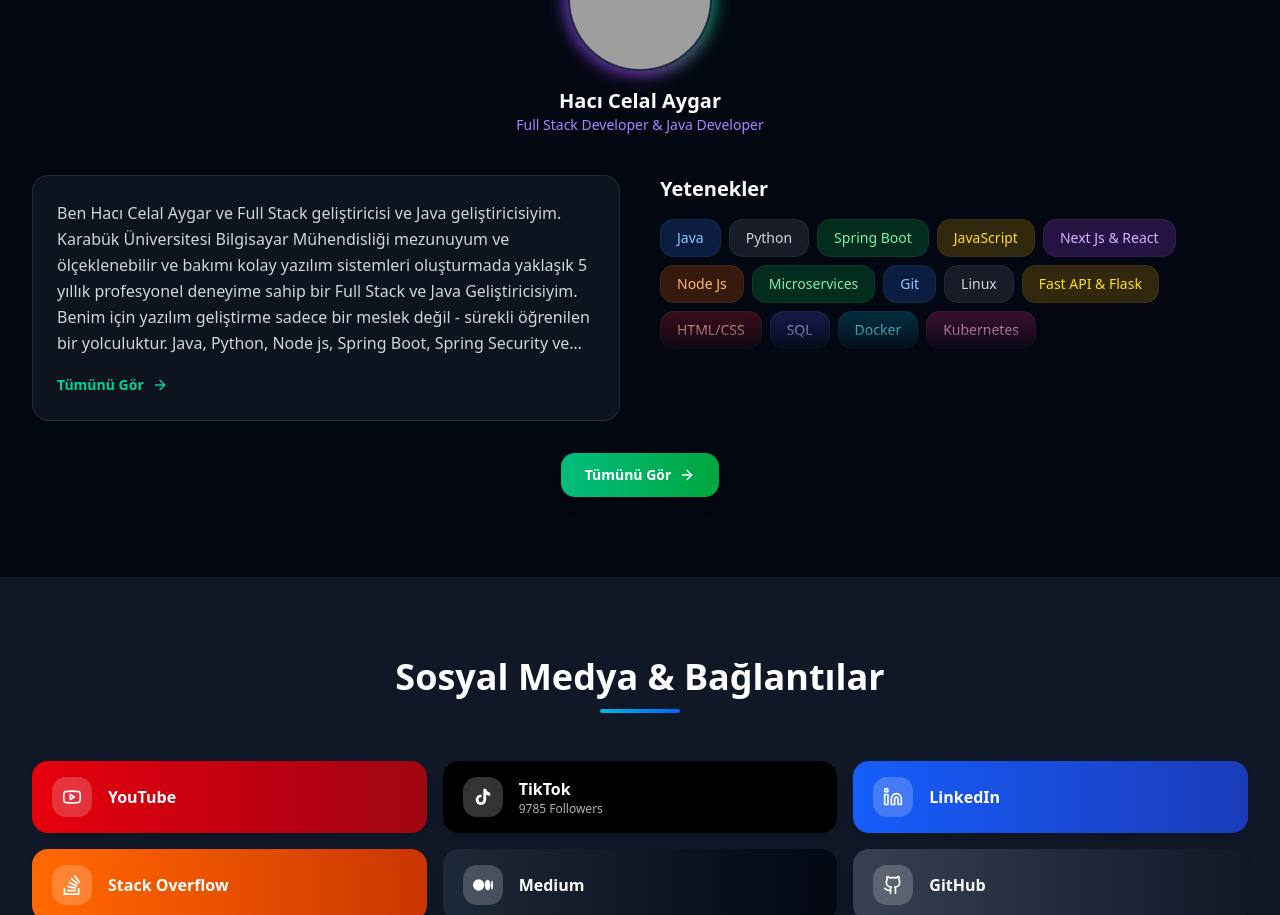
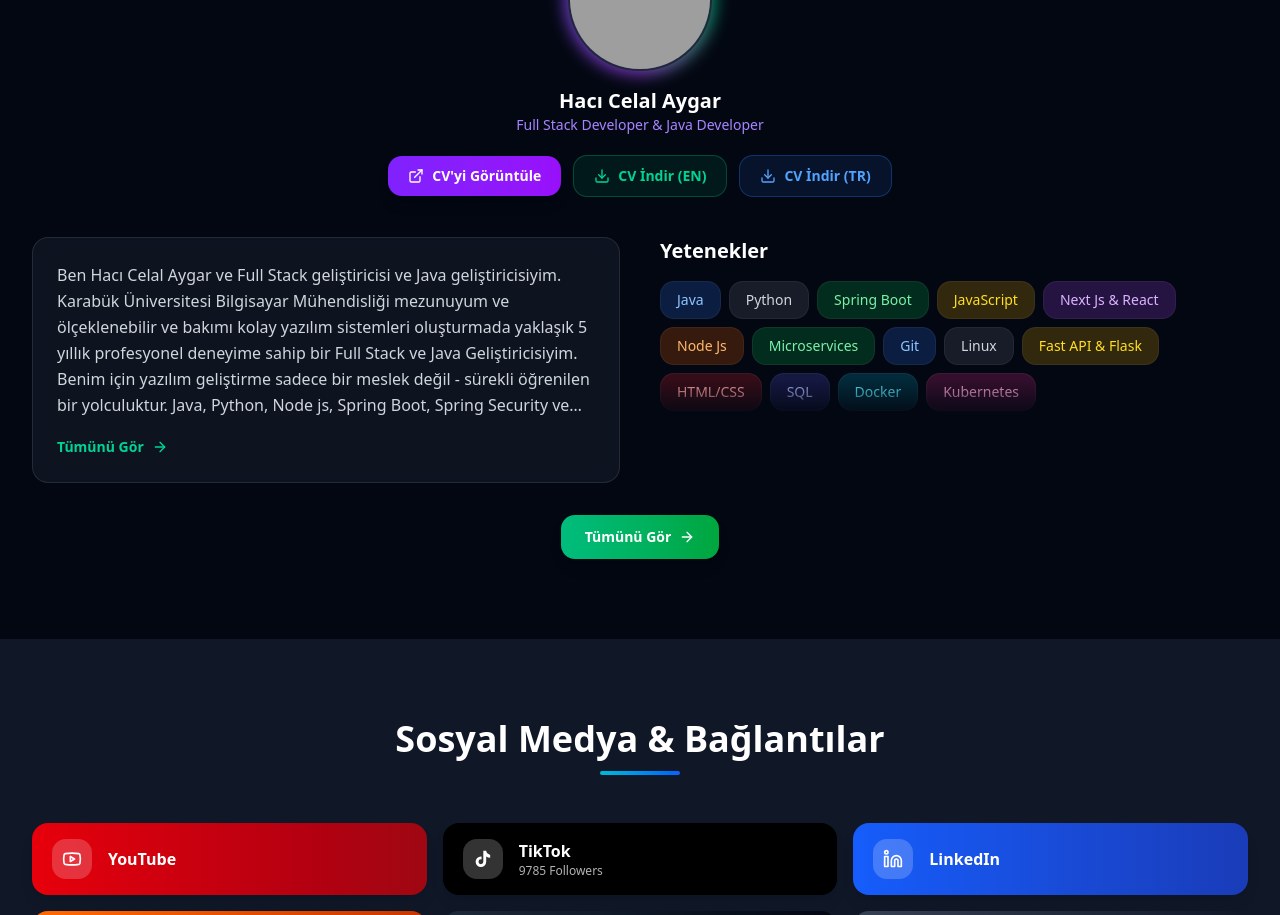
Before and after one commit to celalaygar/profile-celalaygar, a Next.js app: page / in a window 1280 px wide. Shown: the part 3809-4724 px from the top of the page. Built offline with nearby package versions, Linux system fonts and the light colour scheme; grey boxes are pictures that could not be loaded.

Commit message:
6d503e88-110d-4615-9756-8feac8c79c00

```diff
--- a/src/components/sections/about-section.tsx
+++ b/src/components/sections/about-section.tsx
@@ -2,9 +2,13 @@
 
 import { motion } from "framer-motion";
 import Link from "next/link";
-import { ArrowRight } from "lucide-react";
+import { ArrowRight, ExternalLink, Download } from "lucide-react";
 import { useLanguage } from "@/components/language-provider";
 import { skills } from "@/data";
+
+const CV_VIEW_URL = "https://celalaygar.github.io/";
+const CV_DOWNLOAD_EN = "https://raw.githubusercontent.com/celalaygar/pdfs/main/sertifikalar/01.02.2026.Celal.Aygar.English.CV.pdf";
+const CV_DOWNLOAD_TR = "https://raw.githubusercontent.com/celalaygar/pdfs/main/sertifikalar/01.02.2026.Celal.Aygar.Turkish.CV.pdf";
 
 const PROFILE_IMAGE = "https://avatars.githubusercontent.com/u/11775341?v=4";
 
@@ -50,7 +54,44 @@ export function AboutSection({ compact }: AboutSectionProps) {
             />
           </div>
           <h3 className="text-xl font-bold text-white">Hacı Celal Aygar</h3>
-          <p className="text-sm text-violet-400">Full Stack Developer & Java Developer</p>
+          <p className="mb-5 text-sm text-violet-400">Full Stack Developer & Java Developer</p>
+
+          {/* CV Buttons */}
+          <motion.div
+            initial={{ opacity: 0, y: 10 }}
+            whileInView={{ opacity: 1, y: 0 }}
+            viewport={{ once: true }}
+            transition={{ duration: 0.4, delay: 0.2 }}
+            className="flex flex-wrap items-center justify-center gap-3"
+          >
+            <a
+              href={CV_VIEW_URL}
+              target="_blank"
+              rel="noopener noreferrer"
+              className="inline-flex items-center gap-2 rounded-xl bg-gradient-to-r from-violet-600 to-purple-600 px-5 py-2.5 text-sm font-semibold text-white shadow-lg transition-all hover:scale-105 hover:shadow-xl hover:shadow-violet-500/25"
+            >
+              <ExternalLink className="h-4 w-4" />
+              {t("cv_view")}
+            </a>
+            <a
+              href={CV_DOWNLOAD_EN}
+              target="_blank"
+              rel="noopener noreferrer"
+              className="inline-flex items-center gap-2 rounded-xl border border-emerald-500/30 bg-emerald-500/10 px-5 py-2.5 text-sm font-semibold text-emerald-400 transition-all hover:scale-105 hover:border-emerald-500/50 hover:bg-emerald-500/20"
+            >
+              <Download className="h-4 w-4" />
+              {t("cv_download_en")}
+            </a>
+            <a
+              href={CV_DOWNLOAD_TR}
+              target="_blank"
+              rel="noopener noreferrer"
+              className="inline-flex items-center gap-2 rounded-xl border border-blue-500/30 bg-blue-500/10 px-5 py-2.5 text-sm font-semibold text-blue-400 transition-all hover:scale-105 hover:border-blue-500/50 hover:bg-blue-500/20"
+            >
+              <Download className="h-4 w-4" />
+              {t("cv_download_tr")}
+            </a>
+          </motion.div>
         </motion.div>
 
         <div className={`grid gap-10 ${compact ? "lg:grid-cols-2" : "lg:grid-cols-2"}`}>
--- a/src/data/translations.ts
+++ b/src/data/translations.ts
@@ -66,6 +66,9 @@ export const translations: Record<Language, Record<string, string>> = {
     mediumPageTitle: "All Medium Articles",
     aboutPageTitle: "About Me",
     contactPageTitle: "Contact Me",
+    cv_view: "View CV",
+    cv_download_en: "Download CV (EN)",
+    cv_download_tr: "Download CV (TR)",
 
     wb_domain_track_subtitle: "Coming Soon",
     wb_domain_track_desc: "Find Your Perfect Domain With Ease",
@@ -207,6 +210,9 @@ export const translations: Record<Language, Record<string, string>> = {
     mediumPageTitle: "Tüm Medium Yazıları",
     aboutPageTitle: "Hakkımda",
     contactPageTitle: "İletişim",
+    cv_view: "CV'yi Görüntüle",
+    cv_download_en: "CV İndir (EN)",
+    cv_download_tr: "CV İndir (TR)",
 
     wb_domain_track_subtitle: "Yakında",
     wb_domain_track_desc: "Mükemmel Alan Adınızı Kolayca Bulun",
```
